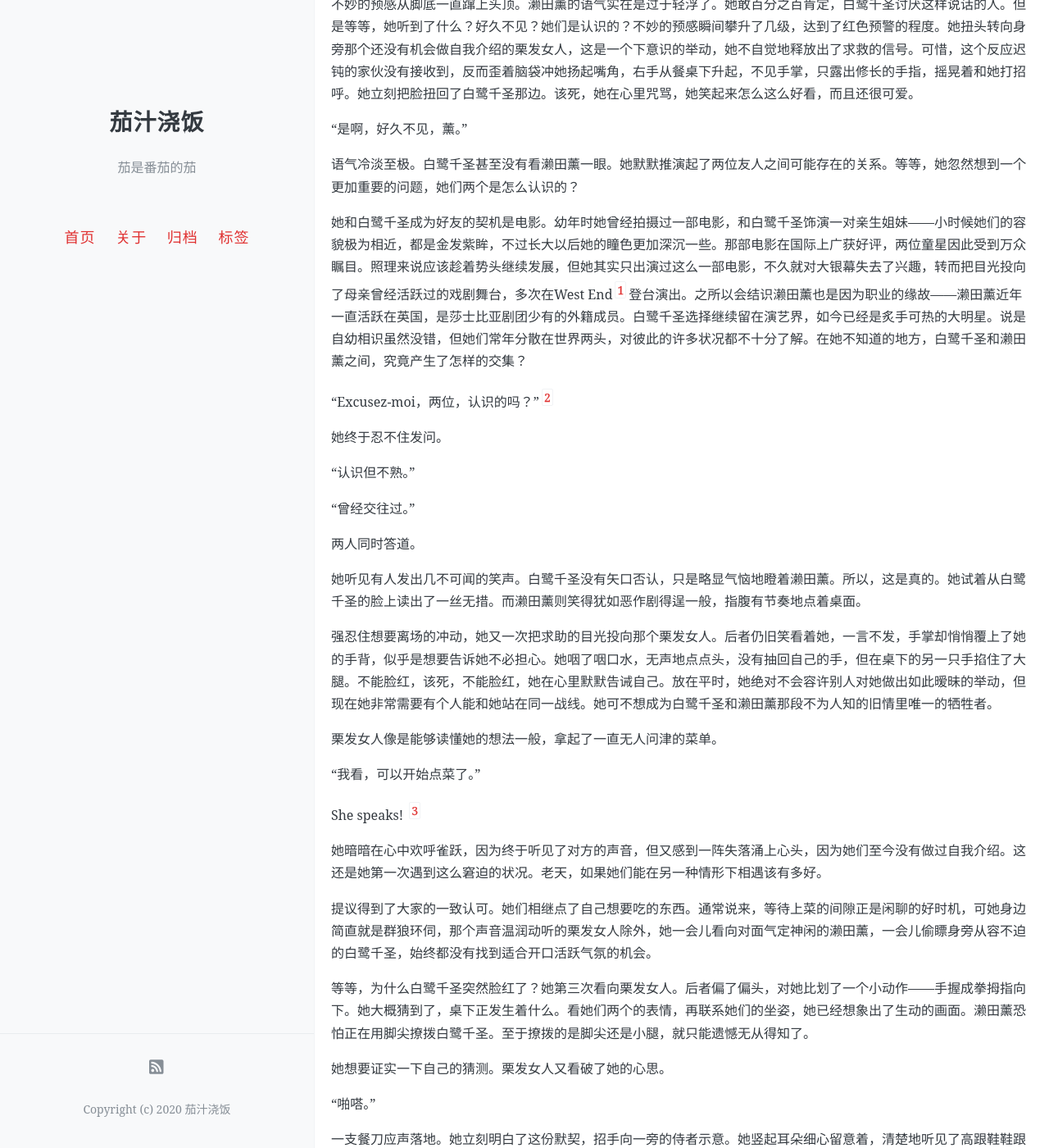
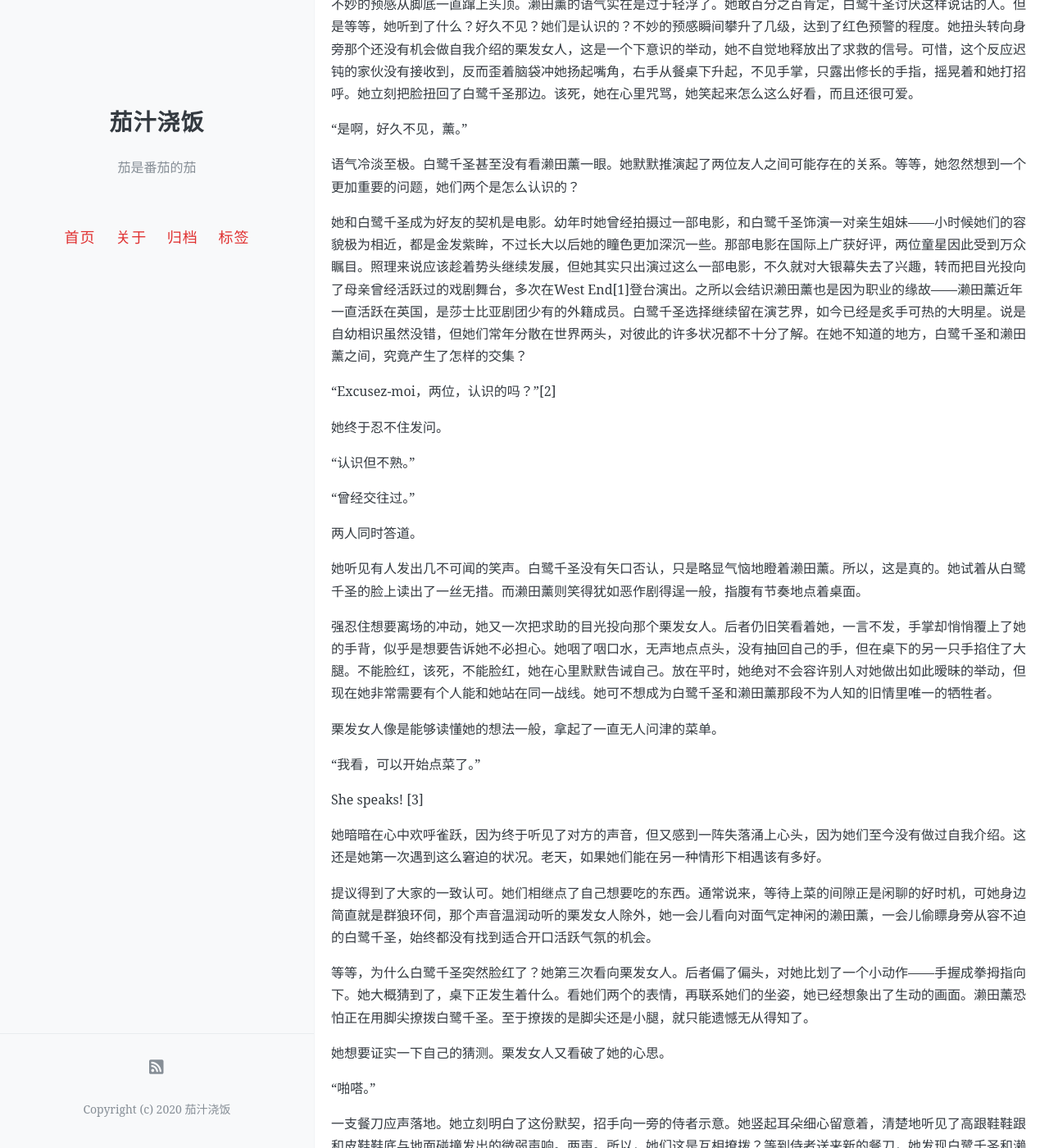
Before and after one commit to onemorebluemoon/ketchup, a Jekyll site: the page built from _posts/2019-08-28-kocs5.md, in a window 1280 px wide and 1400 px high, scrolled down 877 px. Shown: the whole window at 82% size. Built offline with Jekyll 4.4.1, drawn with Linux system fonts in a browser that asks for light colours; comment, search, counter and statistics services are not loaded; part of the change alters nothing that is shown; some of the changed text lies outside the part shown.

Commit message:
Update 2019-08-28-kocs5.md

```diff
--- a/_posts/2019-08-28-kocs5.md
+++ b/_posts/2019-08-28-kocs5.md
@@ -35,9 +35,9 @@ comments: true
 
 语气冷淡至极。白鹭千圣甚至没有看濑田薰一眼。她默默推演起了两位友人之间可能存在的关系。等等，她忽然想到一个更加重要的问题，她们两个是怎么认识的？
 
-她和白鹭千圣成为好友的契机是电影。幼年时她曾经拍摄过一部电影，和白鹭千圣饰演一对亲生姐妹——小时候她们的容貌极为相近，都是金发紫眸，不过长大以后她的瞳色更加深沉一些。那部电影在国际上广获好评，两位童星因此受到万众瞩目。照理来说应该趁着势头继续发展，但她其实只出演过这么一部电影，不久就对大银幕失去了兴趣，转而把目光投向了母亲曾经活跃过的戏剧舞台，多次在West End[^1]登台演出。之所以会结识濑田薰也是因为职业的缘故——濑田薰近年一直活跃在英国，是莎士比亚剧团少有的外籍成员。白鹭千圣选择继续留在演艺界，如今已经是炙手可热的大明星。说是自幼相识虽然没错，但她们常年分散在世界两头，对彼此的许多状况都不十分了解。在她不知道的地方，白鹭千圣和濑田薰之间，究竟产生了怎样的交集？
+她和白鹭千圣成为好友的契机是电影。幼年时她曾经拍摄过一部电影，和白鹭千圣饰演一对亲生姐妹——小时候她们的容貌极为相近，都是金发紫眸，不过长大以后她的瞳色更加深沉一些。那部电影在国际上广获好评，两位童星因此受到万众瞩目。照理来说应该趁着势头继续发展，但她其实只出演过这么一部电影，不久就对大银幕失去了兴趣，转而把目光投向了母亲曾经活跃过的戏剧舞台，多次在West End[1]登台演出。之所以会结识濑田薰也是因为职业的缘故——濑田薰近年一直活跃在英国，是莎士比亚剧团少有的外籍成员。白鹭千圣选择继续留在演艺界，如今已经是炙手可热的大明星。说是自幼相识虽然没错，但她们常年分散在世界两头，对彼此的许多状况都不十分了解。在她不知道的地方，白鹭千圣和濑田薰之间，究竟产生了怎样的交集？
 
-“Excusez-moi，两位，认识的吗？”[^2]
+“Excusez-moi，两位，认识的吗？”[2]
 
 她终于忍不住发问。
 
@@ -55,7 +55,7 @@ comments: true
 
 “我看，可以开始点菜了。”
 
-She speaks! [^3]
+She speaks! [3]
 
 她暗暗在心中欢呼雀跃，因为终于听见了对方的声音，但又感到一阵失落涌上心头，因为她们至今没有做过自我介绍。这还是她第一次遇到这么窘迫的状况。老天，如果她们能在另一种情形下相遇该有多好。
 
@@ -89,12 +89,14 @@ She speaks! [^3]
 
 “我喜欢漫长的夜晚，因为，关于你，我还有无数想要了解的东西。”
 
-“Moi aussi.”[^4]
+“Moi aussi.”[4]
 
-[^1]:与纽约百老汇齐名的世界两大戏剧中心之一。
+————
 
-[^2]: Excuseme.
+[1]与纽约百老汇齐名的世界两大戏剧中心之一。
 
-[^3]:出自《罗密欧与朱丽叶》第二幕第二场。
+[2]Excuse me.
 
-[^4]: Metoo.
+[3]出自《罗密欧与朱丽叶》第二幕第二场。
+
+[4]Me too.
```
